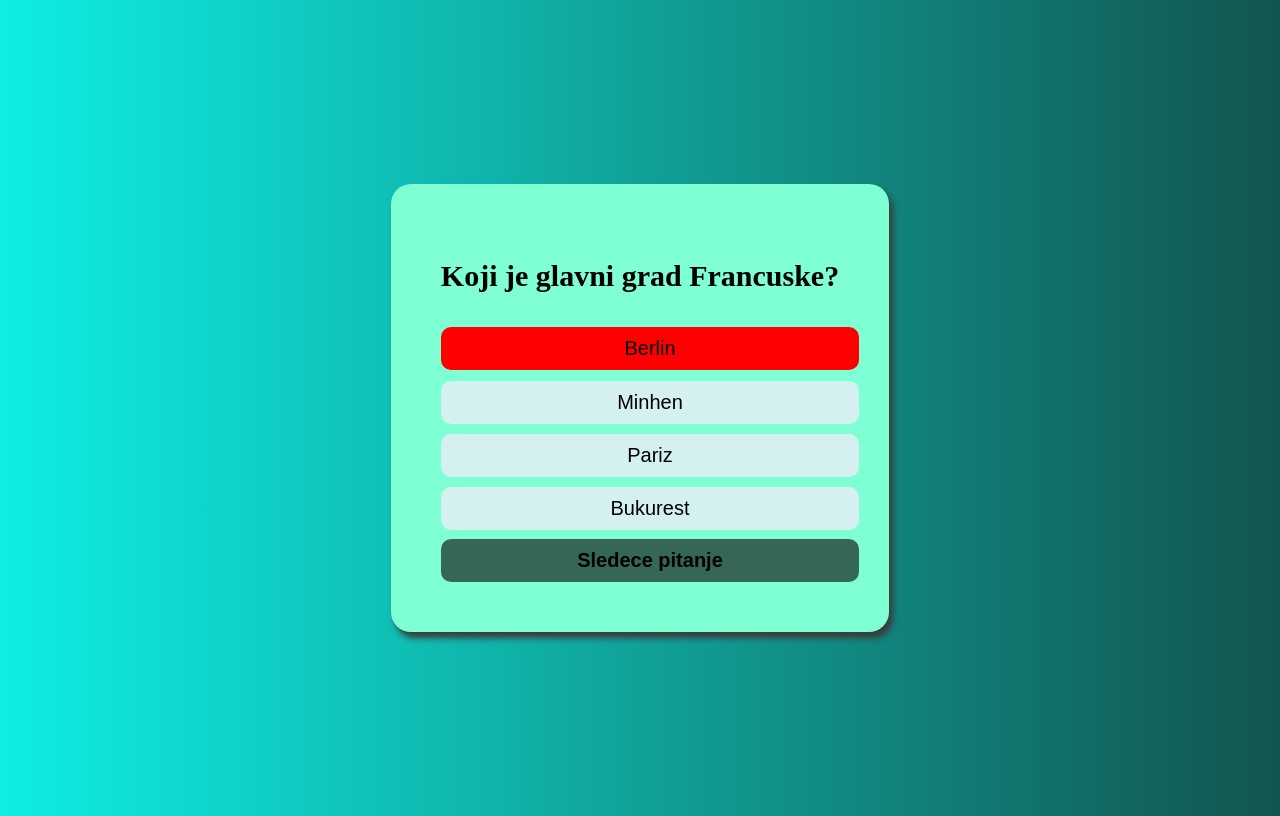
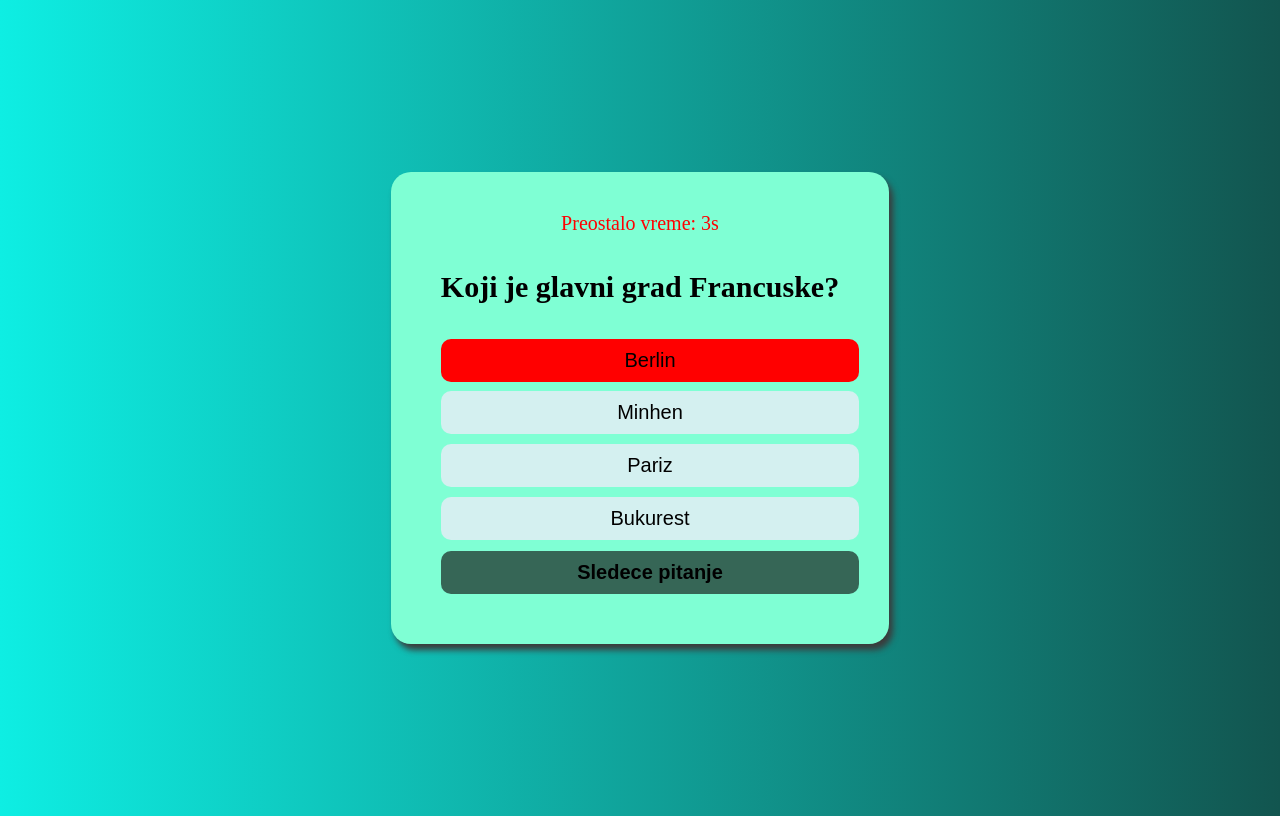
Before and after one commit to KaraicJ/javascript_apps, a plain HTML site: page kviz.html in a window 1280 px wide. Both pictures are taken after a click on the button "Berlin". Drawn offline with Linux system fonts and the light colour scheme.

Commit message:
dodat tajmer za kviz

```diff
--- a/css/kviz.css
+++ b/css/kviz.css
@@ -40,3 +40,8 @@ button:hover{
     background-color: rgb(54, 102, 86);
     font-weight: bold;/
 }
+
+#tajmer{
+    font-size: 20px;
+    color: grey;
+}
--- a/js/kviz.js
+++ b/js/kviz.js
@@ -20,17 +20,48 @@ const pitanja = [
 
 let indeksPitanja = 0;
 let poeni = 0;
+let vreme;
+let interval;
 
 const pitanjeElement = document.getElementById("pitanje");
 const odgovoriElement = document.getElementById("odgovori");
 const dugmeDaljeElement = document.getElementById("dalje");
 const rezultatElement = document.getElementById("rezultat");
+const vremeElement = document.getElementById("tajmer");
+
+function onemoguciOdgovore(){
+    const dugmici = document.querySelectorAll("#odgovori button");
+    dugmici.forEach((dugme) => {
+        dugme.disabled = true;
+    });
+}
 
 function prikazipitanje(){
 
     dugmeDaljeElement.style.display = "none";
     pitanjeElement.innerHTML = pitanja[indeksPitanja].tekst;
     odgovoriElement.innerHTML = "";
+    vremeElement.innerHTML = `Preostalo vreme: ${vreme}s`;
+    vreme = 10;
+    interval = setInterval(() => {
+        vreme--;
+        vremeElement.innerHTML = `Preostalo vreme: ${vreme}s`;
+        if(vreme == 3){
+            vremeElement.style.color = "red";
+        }
+        else{
+            vremeElement.style.color = "grey";
+        }
+
+        if(vreme == 0) {
+            clearInterval(interval);
+            onemoguciOdgovore();
+            alert("Vreme je isteklo. Tacan odgovor je : " + pitanja[indeksPitanja].tacan);
+            dugmeDaljeElement.style.display = "block";
+        }
+
+    }, 1000);
+
     pitanja[indeksPitanja].odgovori.forEach((odgovor) => {
         const dugme = document.createElement("button");
         dugme.addEventListener("click", () => {
--- a/kviz.html
+++ b/kviz.html
@@ -9,6 +9,7 @@
 <body>
 
     <div id="kviz">
+        <div id="tajmer">Preostalo vreme je : 10s</div>
             <h2 id="pitanje">Ovde ce pisati pitanje</h2>
             <div id="odgovori"></div>
             <button id="dalje">Sledece pitanje</button>
```
